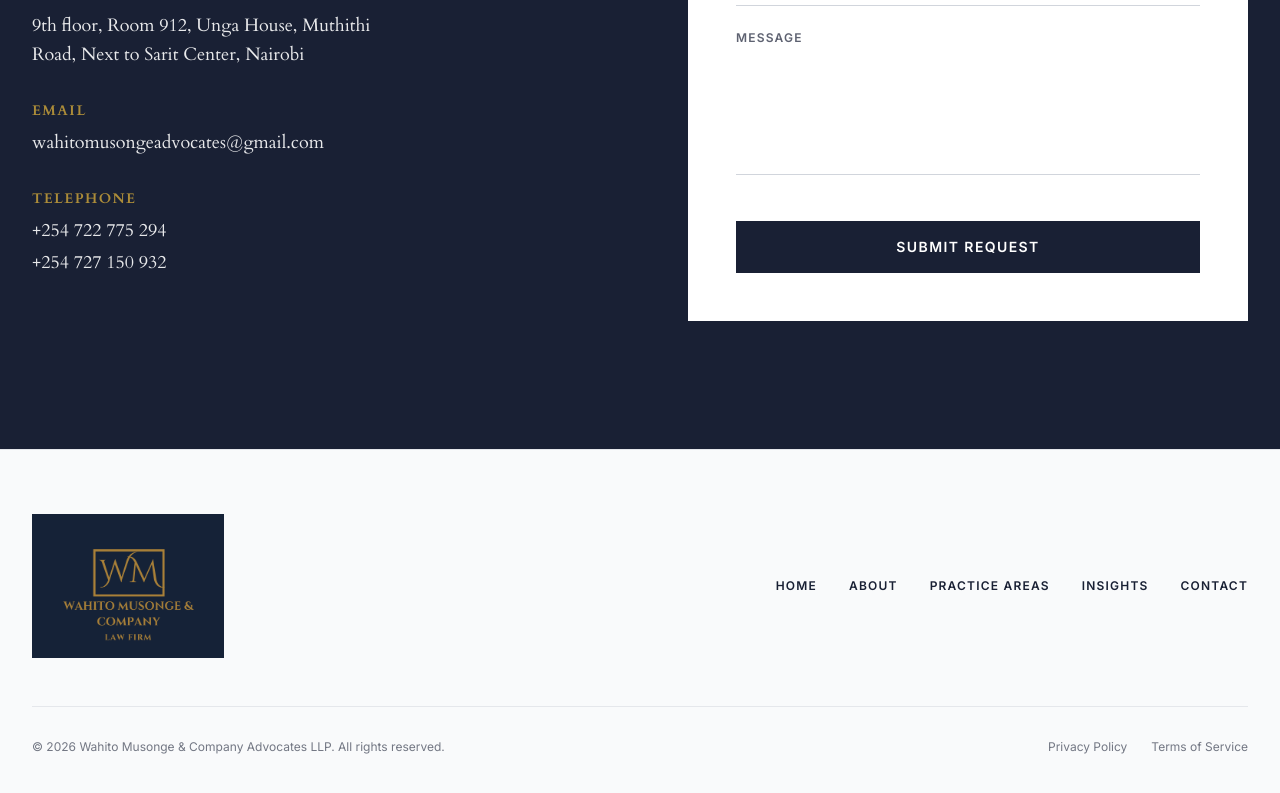
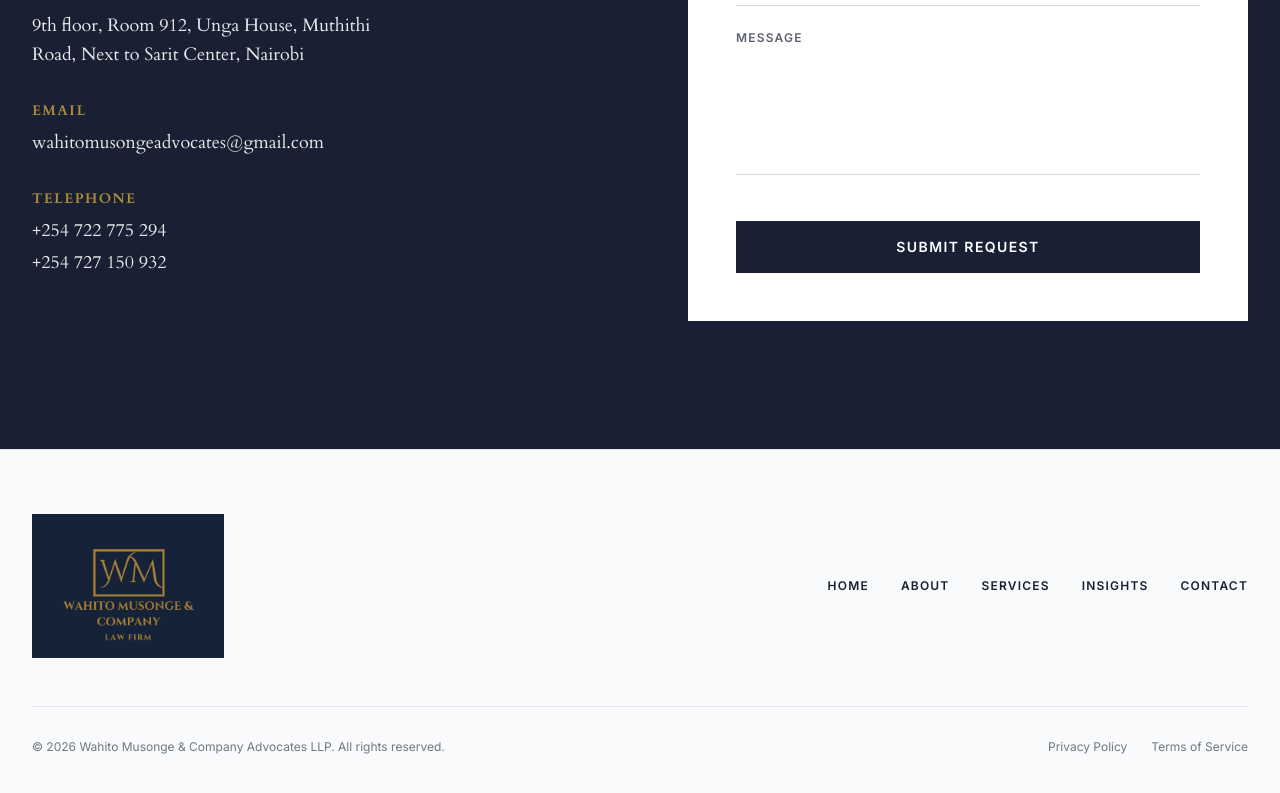
Before and after one commit to teddylumidi/wahitomusongeadvocates, a React app: page / in a window 1280 px wide. Shown: the part 6770-7563 px from the top of the page. Built offline with nearby package versions, Linux system fonts and the light colour scheme; the HTML template or start-up script is replaced by a standard one.

Commit message:
Label footer navigation as services

```diff
--- a/src/components/Footer.tsx
+++ b/src/components/Footer.tsx
@@ -16,7 +16,7 @@ export function Footer() {
           <div className="flex flex-wrap justify-center gap-6 md:gap-8">
             <a href={`${import.meta.env.BASE_URL}#home`} className="text-xs font-semibold tracking-widest text-primary hover:text-secondary transition-colors">HOME</a>
             <a href={`${import.meta.env.BASE_URL}#about`} className="text-xs font-semibold tracking-widest text-primary hover:text-secondary transition-colors">ABOUT</a>
-            <a href={`${import.meta.env.BASE_URL}#practice-areas`} className="text-xs font-semibold tracking-widest text-primary hover:text-secondary transition-colors">PRACTICE AREAS</a>
+            <a href={`${import.meta.env.BASE_URL}#practice-areas`} className="text-xs font-semibold tracking-widest text-primary hover:text-secondary transition-colors">SERVICES</a>
             <a href={`${import.meta.env.BASE_URL}#insights`} className="text-xs font-semibold tracking-widest text-primary hover:text-secondary transition-colors">INSIGHTS</a>
             <a href={`${import.meta.env.BASE_URL}#contact`} className="text-xs font-semibold tracking-widest text-primary hover:text-secondary transition-colors">CONTACT</a>
           </div>
```
